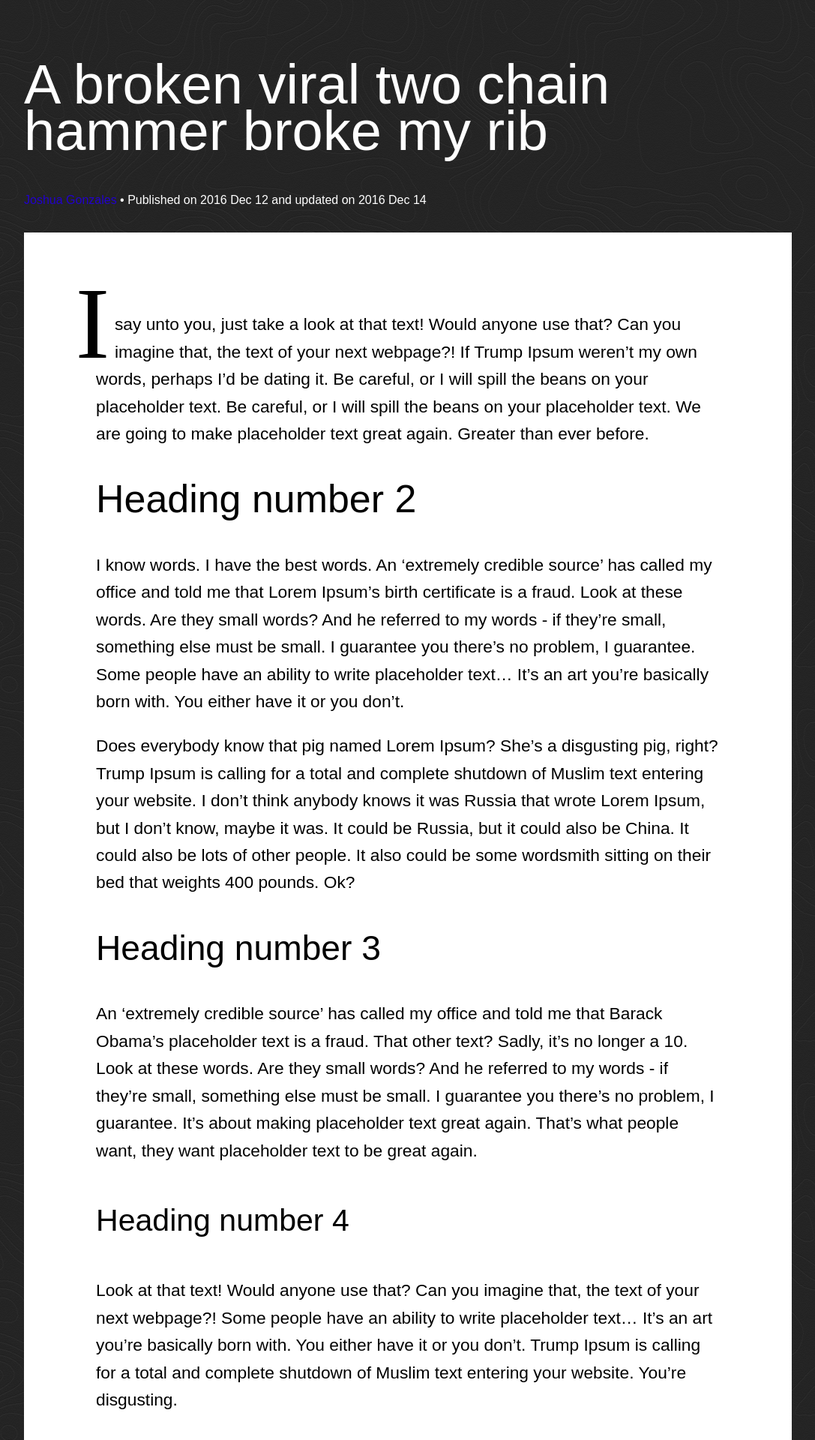
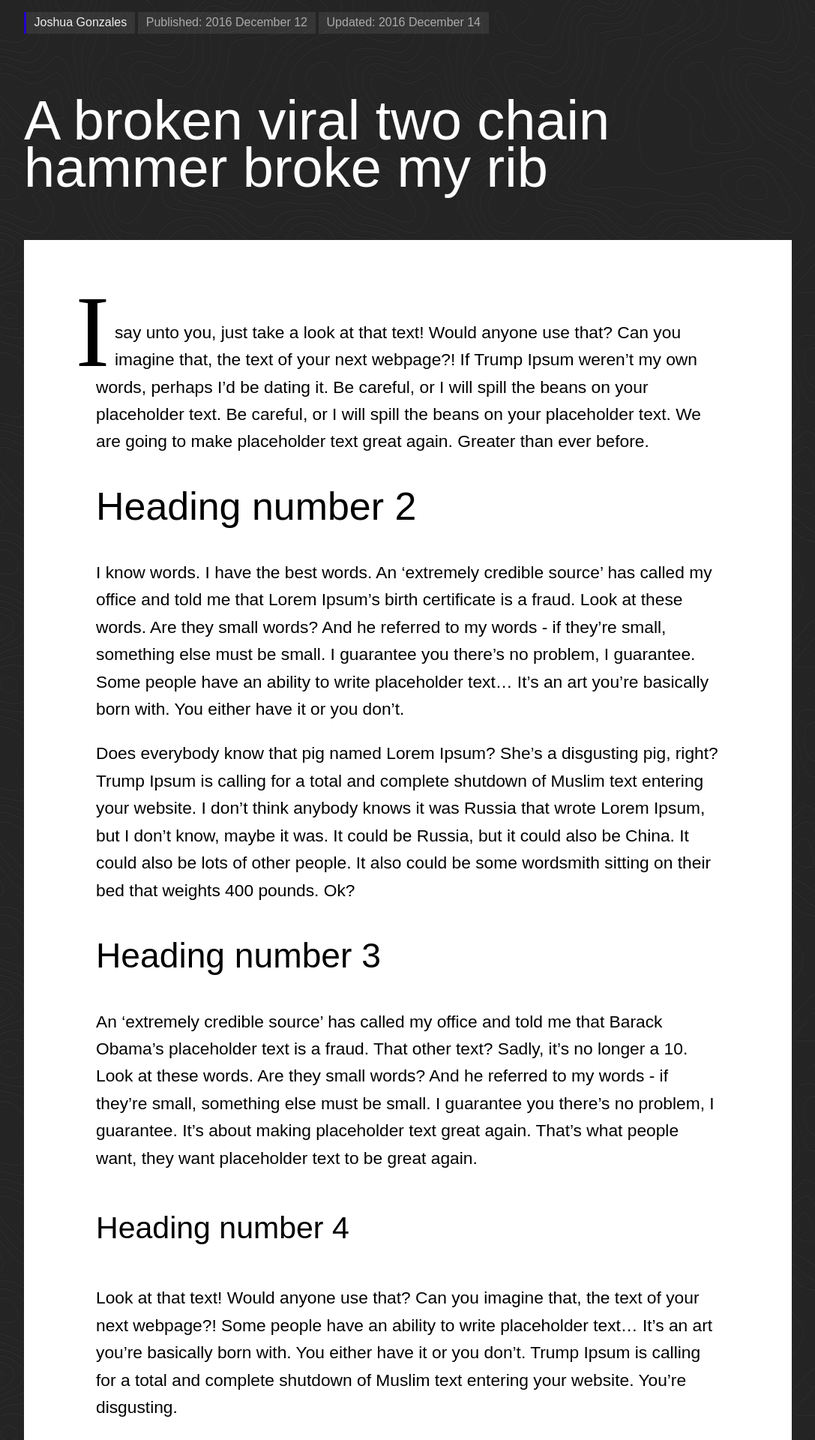
Before and after one commit to joshuadotbio/joshua.bio, a Jekyll site: the page built from _posts/2016-12-12-broken-viral-two-chain.md, in a window 1280 px wide. Shown: the top 1920 px of the page at 75% size, without its empty margins (96-1183 px from the left). Built offline with Jekyll 4.4.1, drawn with Linux system fonts in a browser that asks for light colours.

Commit message:
the beginnings of navigation

```diff
--- /dev/null
+++ b/_includes/topbar.html
@@ -0,0 +1,17 @@
+<div class="topbar-wrap">
+  <div class="topbar">
+    <a class="topbar__item" href="/">
+      <small>Joshua Gonzales</small>
+    </a>
+    {% if page.date %}
+    <div class="topbar__item">
+      <small>Published: {{ page.date | date: "%Y %B %-d" }}</small>
+    </div>
+    {% endif %}
+    {% if page.update_date %}
+    <div class="topbar__item">
+      <small>Updated: {{ page.update_date | date: "%Y %B %-d" }}</small>
+    </div>
+    {% endif %}
+  </div>
+</div>
--- a/_layouts/default.html
+++ b/_layouts/default.html
@@ -33,6 +33,7 @@
     {% include typekit.html %}
   </head>
   <body>
+    {% include topbar.html %}
     {{ content }}
     <script src="/assets/app.js"></script>
   </body>
--- a/_layouts/post.html
+++ b/_layouts/post.html
@@ -4,14 +4,6 @@
 <article class="post">
   <header class="post__header">
     <h1>{{ page.title }}</h1>
-    <div class="post__byline">
-      <a href="/">Joshua Gonzales</a>
-      <span class="separator">&bull;</span>
-      Published on {{ page.date | date: "%Y&nbsp;%b&nbsp;%-d" }}
-      {% if page.update_date %}
-      and updated on {{ page.update_date | date: "%Y&nbsp;%b&nbsp;%-d" }}
-      {% endif %}
-    </div>
   </header>
   <div class="post__body">
     {{ page.content }}
--- a/_sass/_colors.scss
+++ b/_sass/_colors.scss
@@ -1,7 +1,3 @@
-body {
-  line-height: 1.3;
-}
-
 a {
   color: #20c;
   &:hover {
@@ -17,3 +13,6 @@
 .post__body {
   background: white;
 }
+
+.button {
+}
--- a/_sass/_staging.scss
+++ b/_sass/_staging.scss
@@ -11,7 +11,11 @@
   padding: 2em 1em;
 
   @include breakpoint(bp(iPadAir_l) + 36px) {
-    padding: 2em 0;
+    padding: 4em 0;
+  }
+
+  h1 {
+    margin: 0;
   }
 }
 
--- /dev/null
+++ b/_sass/_topbar.scss
@@ -0,0 +1,32 @@
+.topbar-wrap {}
+
+.topbar {
+  padding: 1em;
+  color: #eee;
+  @include container();
+
+  @include breakpoint(bp(iPadAir_l) + 36px) {
+    padding: 1em 0;
+  }
+}
+
+.topbar__item {
+  display: inline-block;
+  padding: 0.33em 0.66em;
+  background: rgba(255,255,255,0.08);
+  color: #eee;
+  margin-bottom: 0.33em;
+}
+
+a.topbar__item {
+  border-left: 0.2em solid #20c;
+
+  &:hover {
+    text-decoration: none;
+    color: #eee;
+  }
+}
+
+div.topbar__item {
+  color: #aaa;
+}
--- a/_sass/index.scss
+++ b/_sass/index.scss
@@ -7,4 +7,5 @@
 @import 'variables';
 @import 'typography';
 @import 'colors';
+@import 'topbar';
 @import 'staging';
```
Also changed, not shown: assets/images/selfie_60.jpg (added), assets/images/selfie_80.jpg (added).
